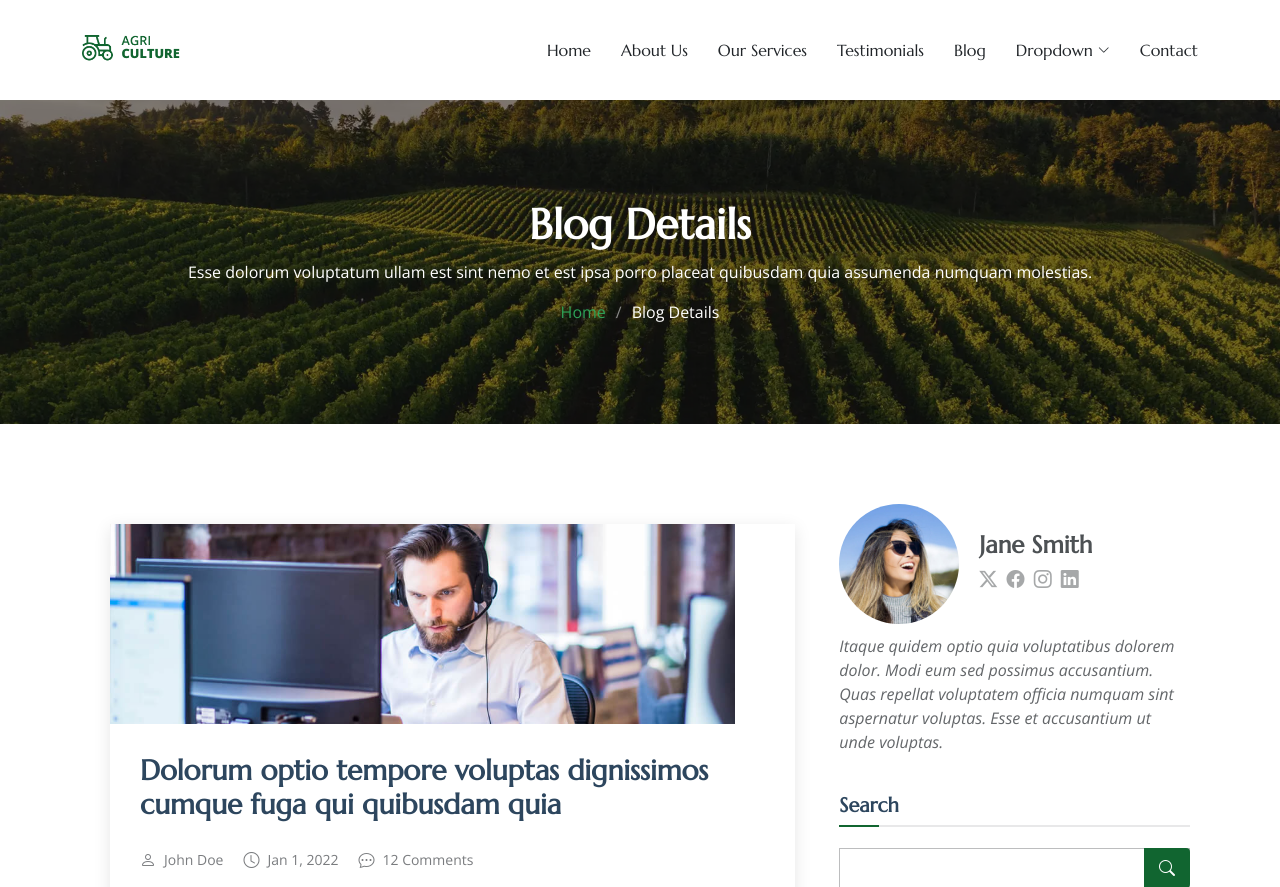
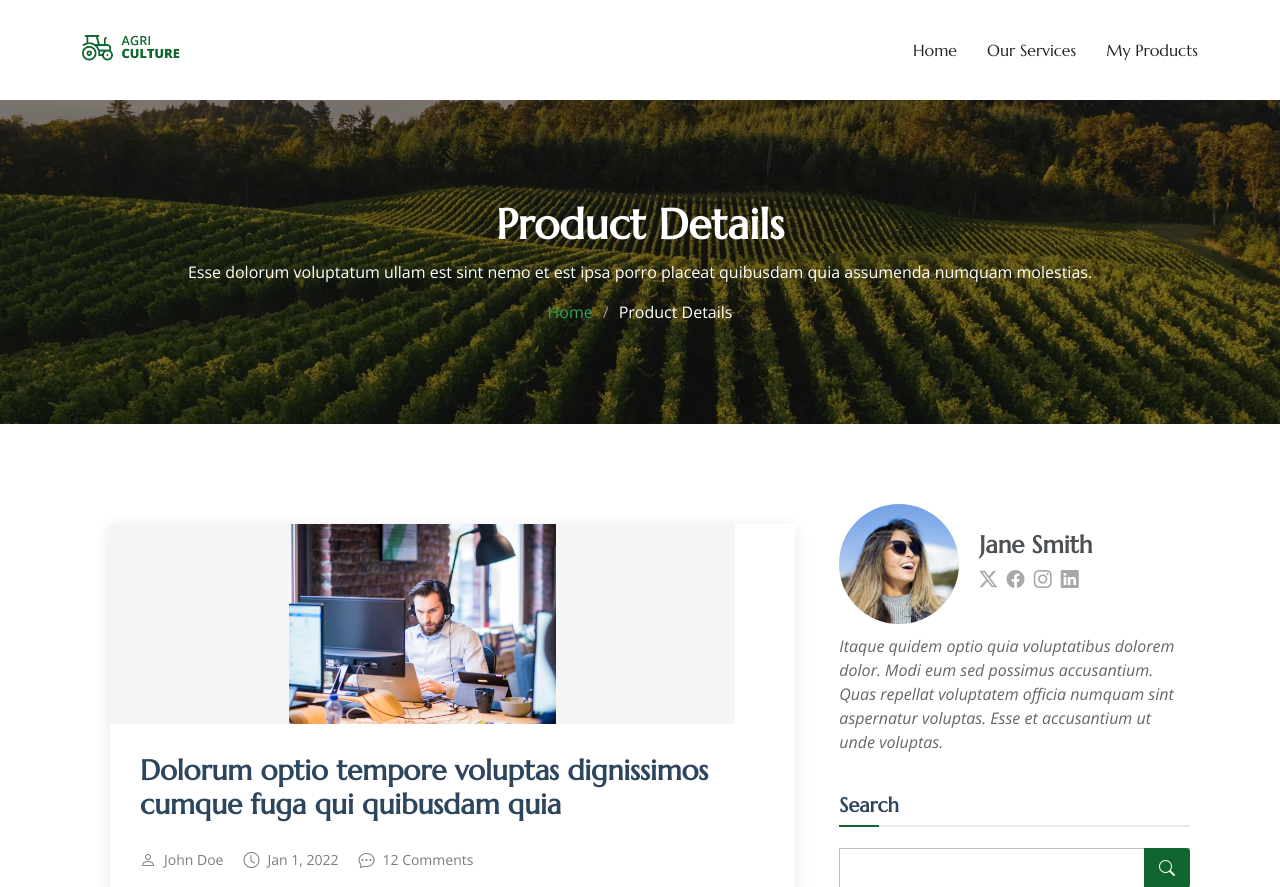
Before and after one commit to Pal1726/agriculture, a Flask app: template templates/product_details.html in a window 1280 px wide. Shown: the top 887 px of the page. Run offline with Flask 3, Linux system fonts and the light colour scheme; the template is opened without the code that fills it, so the values that code supplies are empty; some libraries are stand-ins or nearby versions.

Commit message:
added some files

```diff
--- a/static/css/main.css
+++ b/static/css/main.css
@@ -2269,48 +2269,50 @@ section,
   font-size: 14px;
 }
 
+.post-img {
+  height: 200px; /* Fixed height for consistent card sizes */
+  width: 100%; /* Full width of the container */
+  display: flex; /* Enable flexible box for alignment */
+  justify-content: center; /* Horizontally center the content */
+  align-items: center; /* Vertically center the content */
+  overflow: hidden; /* Hide any overflowing parts of the image */
+  background-color: #f5f5f5; /* Optional: light background for consistency */
+}
+
+.post-img img {
+  display: block; /* Ensures the image behaves as a block element */
+  max-width: 100%; /* Prevents the image from exceeding the container’s width */
+  height: 100%; /* Fills the height of the container */
+  object-fit: cover; /* Maintains aspect ratio while cropping excess parts */
+  object-position: center; /* Centers the cropped image */
+}
+
 .product-card {
-  border: 1px solid #e0e0e0; /* Add a light border */
+  border: 1px solid #e0e0e0; /* Light border for card */
   border-radius: 8px; /* Rounded corners */
-  box-shadow: 0 4px 6px rgba(0, 0, 0, 0.1); /* Subtle shadow */
-  overflow: hidden; /* Ensure image fits within the card */
+  box-shadow: 0 4px 6px rgba(0, 0, 0, 0.1); /* Subtle shadow effect */
+  overflow: hidden; /* Ensures contents stay within the card */
   transition: transform 0.2s, box-shadow 0.2s;
 }
 
 .product-card:hover {
-  transform: translateY(-5px);
-  box-shadow: 0 6px 12px rgba(0, 0, 0, 0.2);
-}
-
-.post-img {
-  height: 200px; /* Set a fixed height */
-  width: 100%; /* Full width */
-  display: flex; /* Center the image */
-  justify-content: center;
-  align-items: center;
-  overflow: hidden; /* Hide overflowing content */
-}
-
-.product-image {
-  margin-top: 10px;
-  max-height: 100%;
-  max-width: 100%;
-  object-fit: cover; /* Ensure images maintain aspect ratio */
+  transform: translateY(-5px); /* Slight hover lift */
+  box-shadow: 0 6px 12px rgba(0, 0, 0, 0.2); /* Enhanced shadow on hover */
 }
 
 .product-title {
-  font-size: 1.2rem;
+  font-size: 1.2rem; /* Slightly larger font size */
   font-weight: bold;
   margin-top: 10px;
 }
 
 .product-price {
-  color: #888;
+  color: #888; /* Light gray color for the price */
   font-size: 1rem;
   margin: 5px 0;
   font-weight: 500;
 }
 
 .container {
-  padding: 20px;
-}
+  padding: 20px; /* Add space around the container */
+}
--- a/templates/product_details.html
+++ b/templates/product_details.html
@@ -4,28 +4,31 @@
 <head>
   <meta charset="utf-8">
   <meta content="width=device-width, initial-scale=1.0" name="viewport">
-  <title>Blog Details - AgriCulture Bootstrap Template</title>
+  <title>Product Details - AgriCulture Bootstrap Template</title>
   <meta name="description" content="">
   <meta name="keywords" content="">
 
   <!-- Favicons -->
-  <link href="assets/img/favicon.png" rel="icon">
-  <link href="assets/img/apple-touch-icon.png" rel="apple-touch-icon">
+  <link href="{{ url_for('static', filename='img/favicon.png') }}" rel="icon">
+  <link href="{{ url_for('static', filename='img/apple-touch-icon.png') }}" rel="apple-touch-icon">
+
 
   <!-- Fonts -->
+  <link href="https://cdnjs.cloudflare.com/ajax/libs/font-awesome/6.5.1/css/all.min.css" rel="stylesheet">
+
   <link href="https://fonts.googleapis.com" rel="preconnect">
   <link href="https://fonts.gstatic.com" rel="preconnect" crossorigin>
   <link href="https://fonts.googleapis.com/css2?family=Open+Sans:ital,wght@0,300;0,400;0,500;0,600;0,700;0,800;1,300;1,400;1,500;1,600;1,700;1,800&family=Marcellus:wght@400&display=swap" rel="stylesheet">
 
   <!-- Vendor CSS Files -->
-  <link href="assets/vendor/bootstrap/css/bootstrap.min.css" rel="stylesheet">
-  <link href="assets/vendor/bootstrap-icons/bootstrap-icons.css" rel="stylesheet">
-  <link href="assets/vendor/aos/aos.css" rel="stylesheet">
-  <link href="assets/vendor/swiper/swiper-bundle.min.css" rel="stylesheet">
-  <link href="assets/vendor/glightbox/css/glightbox.min.css" rel="stylesheet">
+  <link href="{{ url_for('static', filename='vendor/bootstrap/css/bootstrap.min.css') }}" rel="stylesheet">
+  <link href="{{ url_for('static', filename='vendor/bootstrap-icons/bootstrap-icons.css') }}" rel="stylesheet">
+  <link href="{{ url_for('static', filename='vendor/aos/aos.css') }}" rel="stylesheet">
+  <link href="{{ url_for('static', filename='vendor/swiper/swiper-bundle.min.css') }}" rel="stylesheet">
+  <link href="{{ url_for('static', filename='vendor/glightbox/css/glightbox.min.css') }}" rel="stylesheet">
 
   <!-- Main CSS File -->
-  <link href="assets/css/main.css" rel="stylesheet">
+  <link rel="stylesheet" href="{{ url_for('static', filename='css/main.css') }}">
 
   <!-- =======================================================
   * Template Name: AgriCulture
@@ -43,35 +46,18 @@
 
       <a href="index.html" class="logo d-flex align-items-center">
         <!-- Uncomment the line below if you also wish to use an image logo -->
-        <img src="assets/img/logo.png" alt="AgriCulture">
+        <img src="{{ url_for('static', filename='img/logo.png') }}" alt="AgriCulture">
         <!-- <h1 class="sitename">AgriCulture</h1>  -->
       </a>
 
       <nav id="navmenu" class="navmenu">
         <ul>
-          <li><a href="index.html">Home</a></li>
-          <li><a href="about.html">About Us</a></li>
-          <li><a href="services.html">Our Services</a></li>
-          <li><a href="testimonials.html">Testimonials</a></li>
-          <li><a href="blog.html">Blog</a></li>
-          <li class="dropdown"><a href="#"><span>Dropdown</span> <i class="bi bi-chevron-down toggle-dropdown"></i></a>
-            <ul>
-              <li><a href="#">Dropdown 1</a></li>
-              <li class="dropdown"><a href="#"><span>Deep Dropdown</span> <i class="bi bi-chevron-down toggle-dropdown"></i></a>
-                <ul>
-                  <li><a href="#">Deep Dropdown 1</a></li>
-                  <li><a href="#">Deep Dropdown 2</a></li>
-                  <li><a href="#">Deep Dropdown 3</a></li>
-                  <li><a href="#">Deep Dropdown 4</a></li>
-                  <li><a href="#">Deep Dropdown 5</a></li>
-                </ul>
-              </li>
-              <li><a href="#">Dropdown 2</a></li>
-              <li><a href="#">Dropdown 3</a></li>
-              <li><a href="#">Dropdown 4</a></li>
-            </ul>
-          </li>
-          <li><a href="contact.html">Contact</a></li>
+           <li><a href="{{ url_for('index') }}">Home</a></li>
+
+          <li><a href="{{ url_for('services') }}">Our Services</a></li>
+
+          <li><a href="{{ url_for('my_products') }}" >My Products</a></li>
+
         </ul>
         <i class="mobile-nav-toggle d-xl-none bi bi-list"></i>
       </nav>
@@ -82,14 +68,15 @@
   <main class="main">
 
     <!-- Page Title -->
-    <div class="page-title dark-background" data-aos="fade" style="background-image: url(assets/img/page-title-bg.webp);">
+    <div class="page-title dark-background" data-aos="fade"
+     style="background-image: url('{{ url_for('static', filename='img/page-title-bg.webp') }}');">
       <div class="container position-relative">
-        <h1>Blog Details</h1>
+        <h1>Product Details</h1>
         <p>Esse dolorum voluptatum ullam est sint nemo et est ipsa porro placeat quibusdam quia assumenda numquam molestias.</p>
         <nav class="breadcrumbs">
           <ol>
-            <li><a href="index.html">Home</a></li>
-            <li class="current">Blog Details</li>
+            <li><a href="{{ url_for('index') }}">Home</a></li>
+            <li class="current">Product Details</li>
           </ol>
         </nav>
       </div>
@@ -534,14 +521,15 @@
   <div id="preloader"></div>
 
   <!-- Vendor JS Files -->
-  <script src="assets/vendor/bootstrap/js/bootstrap.bundle.min.js"></script>
-  <script src="assets/vendor/php-email-form/validate.js"></script>
-  <script src="assets/vendor/aos/aos.js"></script>
-  <script src="assets/vendor/swiper/swiper-bundle.min.js"></script>
-  <script src="assets/vendor/glightbox/js/glightbox.min.js"></script>
+  <script src="{{ url_for('static', filename='vendor/bootstrap/js/bootstrap.bundle.min.js') }}"></script>
+  <script src="{{ url_for('static', filename='vendor/php-email-form/validate.js') }}"></script>
+  <script src="{{ url_for('static', filename='vendor/aos/aos.js') }}"></script>
+  <script src="{{ url_for('static', filename='vendor/swiper/swiper-bundle.min.js') }}"></script>
+  <script src="{{ url_for('static', filename='vendor/glightbox/js/glightbox.min.js') }}"></script>
 
   <!-- Main JS File -->
-  <script src="assets/js/main.js"></script>
+  <script src="{{ url_for('static', filename='js/main.js') }}"></script>
+
 
 </body>
 
```
Also changed, not shown: templates/my_products.html (+5 -5 lines), static/uploads/Strawberry.jpeg (added), static/uploads/alphanso_mango.jpeg (added), static/uploads/kesar_mango.jpeg (added), static/uploads/orange.jpeg (added).
